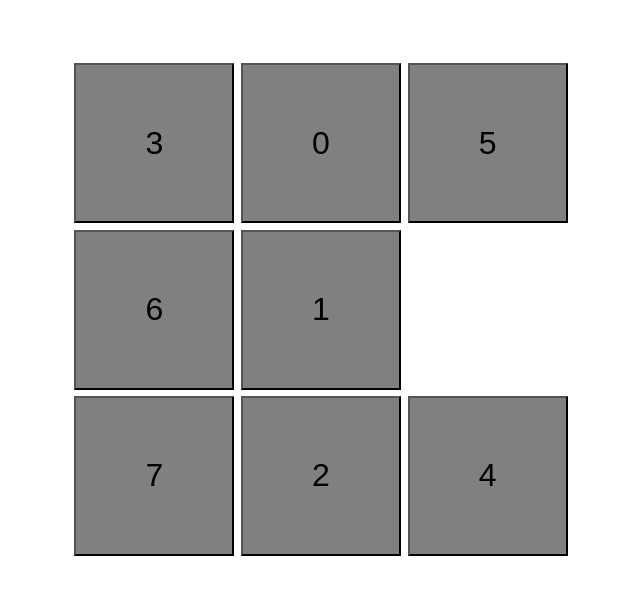
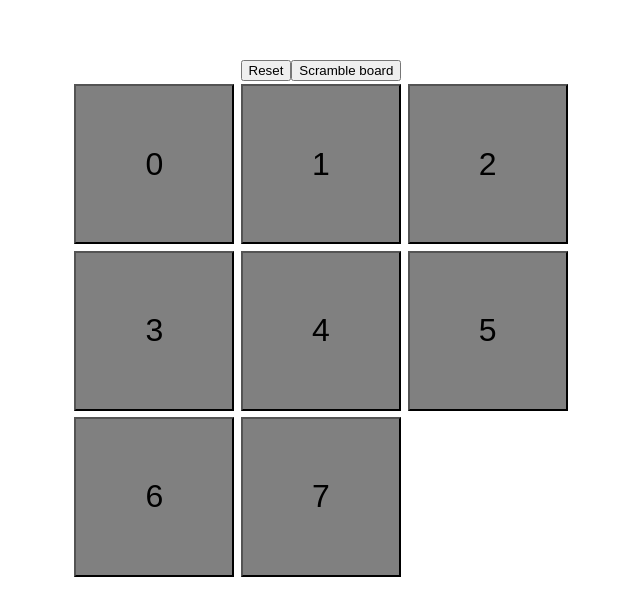
Before and after one commit to mdiflorio/15-puzzle, a Vue app: page / in a window 1280 px wide. Shown: the top 616 px of the page, without its empty margins (319-959 px from the left). Built offline with nearby package versions, Linux system fonts and the light colour scheme.

Commit message:
Fixed up styles and added reusable components.

```diff
--- a/src/App.vue
+++ b/src/App.vue
@@ -25,9 +25,5 @@ export default class App extends Vue {}
   text-align: center;
   color: #2c3e50;
   margin-top: 60px;
-
-  display: flex;
-  align-items: center;
-  justify-content: center;
 }
 </style>
--- /dev/null
+++ b/src/components/common/Banner.vue
@@ -0,0 +1,20 @@
+<template>
+  <div class="banner">
+    {{ text }}
+  </div>
+</template>
+
+<script lang="ts">
+import { Component, Prop, Vue } from "vue-property-decorator";
+
+@Component
+export default class Banner extends Vue {
+  @Prop({ type: [String] })
+  private text!: string;
+}
+</script>
+
+<style scoped lang="scss">
+.banner {
+}
+</style>
--- /dev/null
+++ b/src/components/common/CommonButton.vue
@@ -0,0 +1,20 @@
+<template>
+  <button class="common_btn" @click="$emit('click')">
+    {{ text }}
+  </button>
+</template>
+
+<script lang="ts">
+import { Component, Prop, Vue } from "vue-property-decorator";
+
+@Component
+export default class CommonButton extends Vue {
+  @Prop({ type: [String, Number] })
+  private text!: string | number;
+}
+</script>
+
+<style scoped lang="scss">
+.common_btn {
+}
+</style>
--- a/src/components/puzzle/PuzzleGame.vue
+++ b/src/components/puzzle/PuzzleGame.vue
@@ -1,23 +1,33 @@
 <template>
-  <Board :tiles="boardState" :col-size="colSize" @move-tile="moveTile" />
+  <div class="puzzle_game">
+    <Banner v-if="hasWon" text="Congradulations you've won!" />
+    <div class="btn_container">
+      <CommonButton text="Reset" @click="resetBoards" />
+      <CommonButton text="Scramble board" @click="scrambleBoard" />
+    </div>
+    <Board :tiles="boardState" :col-size="colSize" @move-tile="moveTile" />
+  </div>
 </template>
 
 <script lang="ts">
 import { Component, Prop, Vue } from "vue-property-decorator";
 import { PuzzleTiles } from "@/app.types";
 import Board from "@/components/common/Board.vue";
+import Banner from "@/components/common/Banner.vue";
+import CommonButton from "@/components/common/CommonButton.vue";
 
 @Component({
-  components: { Board }
+  components: { Board, Banner, CommonButton }
 })
 export default class PuzzleGame extends Vue {
   @Prop({ default: 3, type: Number })
   private colSize!: number;
 
   boardLength!: number;
-
   boardObjective: PuzzleTiles = [];
   boardState: PuzzleTiles = [];
+
+  hasWon = false;
   emptyTilePos!: number;
 
   created() {
@@ -31,9 +41,17 @@ export default class PuzzleGame extends Vue {
       this.boardState.push(i);
       this.boardObjective.push(i);
     }
-    this.scrambleBoard();
   }
 
+  // Reset the boards to the original position
+  resetBoards() {
+    this.boardState = [];
+    this.boardObjective = [];
+    this.initBoards();
+    this.setEmptyTilePos();
+  }
+
+  // Move tile into the empty spot
   moveTile(tileIndex: number) {
     const canMove = this.possibleMoves().includes(tileIndex);
 
@@ -45,13 +63,14 @@ export default class PuzzleGame extends Vue {
       Vue.set(this.boardState, tileIndex, this.boardLength - 1);
 
       this.emptyTilePos = tileIndex;
+      this.hasWon = this.checkHasWon();
     }
   }
 
   possibleMoves() {
     const emptyTilePos = this.emptyTilePos;
 
-    // Get index of tiles around the empty tile
+    // Get index of the tiles around the empty tile
     const aboveEmptyTile = emptyTilePos - this.colSize;
     const belowEmptyTile = emptyTilePos + this.colSize;
     const leftEmptyTile = emptyTilePos - 1;
@@ -68,21 +87,47 @@ export default class PuzzleGame extends Vue {
     return moves.filter(index => index >= 0 && index <= this.boardLength);
   }
 
+  // Scramble the board state.
   scrambleBoard() {
+    // Randomise the array
     this.boardState = this.boardState
       .map(a => ({ sort: Math.random(), value: a }))
       .sort((a, b) => a.sort - b.sort)
       .map(a => a.value);
 
+    this.setEmptyTilePos();
+  }
+
+  // Check the board state against the board objective
+  checkHasWon(): boolean {
+    for (let i = 0; i < this.boardLength; i++) {
+      if (this.boardState[i] !== this.boardObjective[i]) {
+        return false;
+      }
+    }
+    return true;
+  }
+
+  // Find the empty tile position
+  setEmptyTilePos() {
     this.emptyTilePos = this.boardState.findIndex(
       tile => tile === this.boardLength - 1
     );
   }
-
-  // checkHasWon() {
-  //
-  // }
 }
 </script>
 
-<style scoped lang="scss"></style>
+<style scoped lang="scss">
+.puzzle_game {
+  display: flex;
+  align-items: center;
+  justify-content: center;
+  flex-direction: column;
+
+  .btn_container {
+    display: flex;
+    justify-content: center;
+    align-items: center;
+  }
+}
+</style>
```
